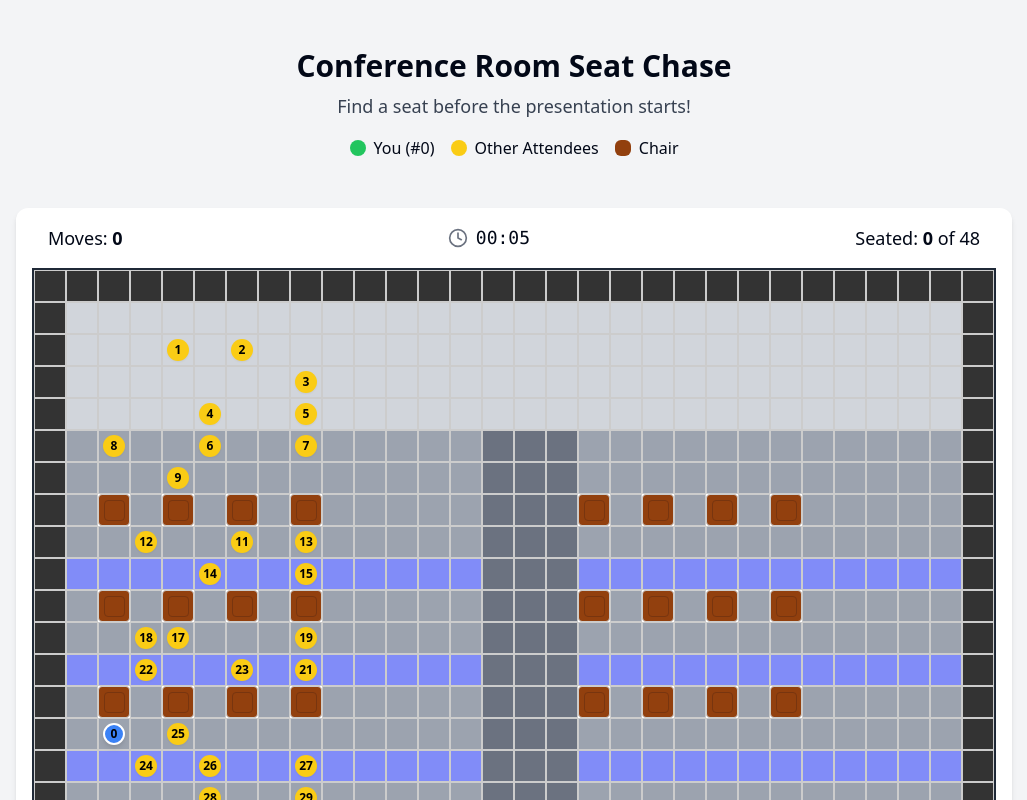
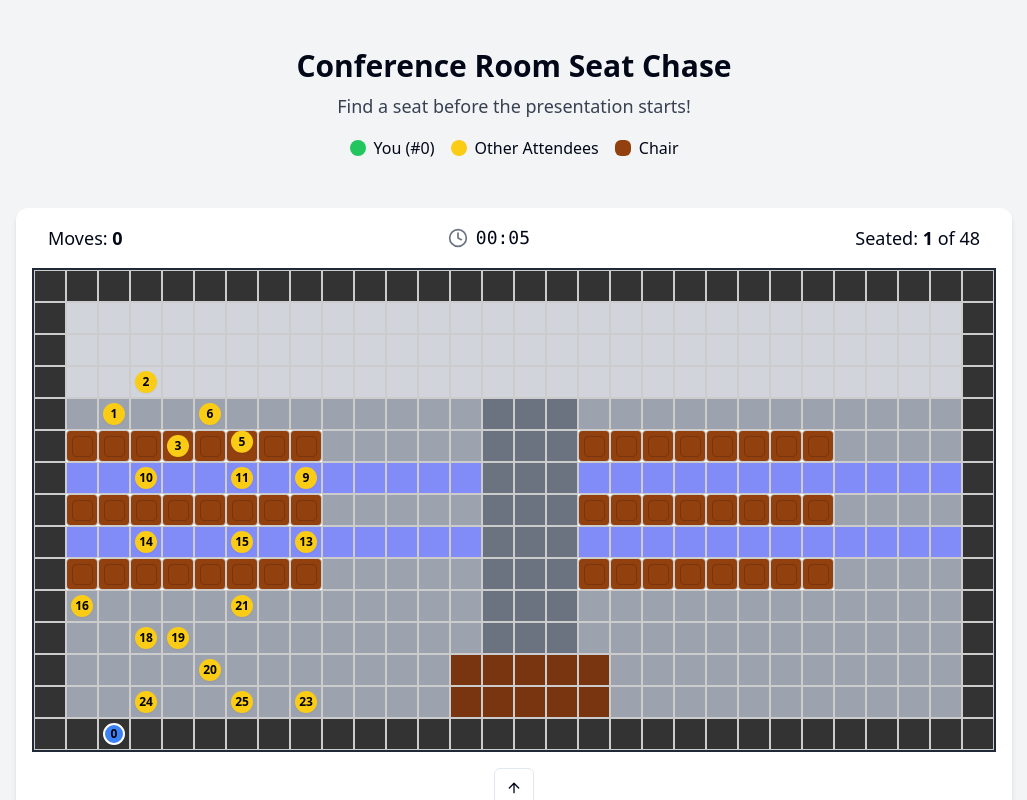
Before and after one commit to Nilzor/seat-chase-simulator, a React (Vite) app: page / in a window 1280 px wide. Shown: the top 800 px of the page, without its empty margins (126-1153 px from the left). Built offline with nearby package versions, Linux system fonts and the light colour scheme.

Commit message:
Fix chair layout and count
Adjust chair spacing and number.

```diff
--- a/src/components/ConferenceRoom.tsx
+++ b/src/components/ConferenceRoom.tsx
@@ -23,7 +23,7 @@ type GridCell = {
   chairId?: number;
 };
 
-const GRID_ROWS = 20; // Increased to accommodate row aisles
+const GRID_ROWS = 15; // Adjusted for compact layout
 const GRID_COLS = 30;
 const TOTAL_ATTENDEES = 48;
 const PLAYER_ID = 0;
@@ -64,14 +64,14 @@ const ConferenceRoom: React.FC = () => {
     }
 
     // Create hallway
-    for (let row = 1; row < 5; row++) {
+    for (let row = 1; row < 4; row++) {
       for (let col = 1; col < GRID_COLS - 1; col++) {
         newGrid[row][col].type = 'hallway';
       }
     }
 
     // Create carpet area
-    for (let row = 5; row < GRID_ROWS - 1; row++) {
+    for (let row = 4; row < GRID_ROWS - 1; row++) {
       for (let col = 1; col < GRID_COLS - 1; col++) {
         newGrid[row][col].type = 'carpet';
       }
@@ -79,7 +79,7 @@ const ConferenceRoom: React.FC = () => {
 
     // Create center aisle
     const aisleCol = Math.floor(GRID_COLS / 2);
-    for (let row = 5; row < GRID_ROWS - 1; row++) {
+    for (let row = 4; row < GRID_ROWS - 1; row++) {
       for (let col = aisleCol - 1; col <= aisleCol + 1; col++) {
         newGrid[row][col].type = 'aisle';
       }
@@ -92,58 +92,43 @@ const ConferenceRoom: React.FC = () => {
       }
     }
 
-    // Create row aisles between chair rows
-    const createRowAisle = (rowStart: number) => {
-      for (let col = 1; col < GRID_COLS - 1; col++) {
-        if (col !== aisleCol - 1 && col !== aisleCol && col !== aisleCol + 1) { // Skip center aisle cells
-          newGrid[rowStart][col].type = 'row-aisle';
-        }
-      }
-    };
+    // Chair configuration parameters
+    const firstChairRow = 5; // First row of chairs starts at this y-position
+    const chairRowSpacing = 2; // One row of space between chair rows
 
-    // First chair row starts at row 7
-    const firstChairRow = 7;
-    const chairRowSpacing = 3; // Each chair row + aisle
+    // Create chair rows and row aisles
+    const chairPositions: Position[] = [];
 
-    // Create seats on both sides with row aisles between them
-    const chairPositions: Position[] = [];
-    const leftSide = aisleCol - 2;
-    const rightSide = aisleCol + 2;
-
-    // Create chair rows and aisles between rows
     for (let rowIdx = 0; rowIdx < CHAIR_ROWS; rowIdx++) {
       const chairRowY = firstChairRow + (rowIdx * chairRowSpacing);
 
-      // Create row aisles before each chair row (except the first one)
-      if (rowIdx > 0) {
-        createRowAisle(chairRowY - 1);
-      }
-
-      // Left side chairs for this row
-      for (let i = 0; i < CHAIRS_PER_ROW / 2; i++) {
-        const chairCol = 2 + (i * 2); // Space chairs out
-        if (chairCol < leftSide) {
-          newGrid[chairRowY][chairCol].type = 'chair';
-          newGrid[chairRowY][chairCol].isChair = true;
-          newGrid[chairRowY][chairCol].chairId = chairPositions.length;
-          chairPositions.push({ x: chairCol, y: chairRowY });
+      // Create row aisle after each chair row (except the last one)
+      if (rowIdx < CHAIR_ROWS - 1) {
+        for (let col = 1; col < GRID_COLS - 1; col++) {
+          if (col < aisleCol - 1 || col > aisleCol + 1) { // Skip center aisle cells
+            newGrid[chairRowY + 1][col].type = 'row-aisle';
+          }
         }
       }
 
-      // Right side chairs for this row
-      for (let i = 0; i < CHAIRS_PER_ROW / 2; i++) {
-        const chairCol = rightSide + (i * 2); // Space chairs out
-        if (chairCol < GRID_COLS - 1) {
-          newGrid[chairRowY][chairCol].type = 'chair';
-          newGrid[chairRowY][chairCol].isChair = true;
-          newGrid[chairRowY][chairCol].chairId = chairPositions.length;
-          chairPositions.push({ x: chairCol, y: chairRowY });
-        }
+      // Left side chairs (24 chairs, 8 per row)
+      for (let i = 0; i < CHAIRS_PER_ROW; i++) {
+        const chairCol = 1 + i; // No space between chairs horizontally
+        newGrid[chairRowY][chairCol].type = 'chair';
+        newGrid[chairRowY][chairCol].isChair = true;
+        newGrid[chairRowY][chairCol].chairId = chairPositions.length;
+        chairPositions.push({ x: chairCol, y: chairRowY });
+      }
+
+      // Right side chairs (24 chairs, 8 per row)
+      for (let i = 0; i < CHAIRS_PER_ROW; i++) {
+        const chairCol = aisleCol + 2 + i; // Start right after center aisle
+        newGrid[chairRowY][chairCol].type = 'chair';
+        newGrid[chairRowY][chairCol].isChair = true;
+        newGrid[chairRowY][chairCol].chairId = chairPositions.length;
+        chairPositions.push({ x: chairCol, y: chairRowY });
       }
     }
-
-    // Create row aisle after the last chair row
-    createRowAisle(firstChairRow + (CHAIR_ROWS * chairRowSpacing) - 1);
 
     // Initialize attendees in a two-abreast line in the hallway
     const hallwayStartX = 2;
--- a/src/pages/Index.tsx
+++ b/src/pages/Index.tsx
@@ -1,10 +1,12 @@
 
+import React from 'react';
 import ConferenceRoom from '../components/ConferenceRoom';
 
 const Index = () => {
   return (
     <div className="min-h-screen bg-gray-100 py-8">
-      <style jsx global>{`
+      <style>
+        {`
         .grid-cell {
           border: 1px solid #ccc;
         }
@@ -53,7 +55,8 @@ const Index = () => {
             transform: translateY(-5px);
           }
         }
-      `}</style>
+        `}
+      </style>
       <ConferenceRoom />
     </div>
   );
```
